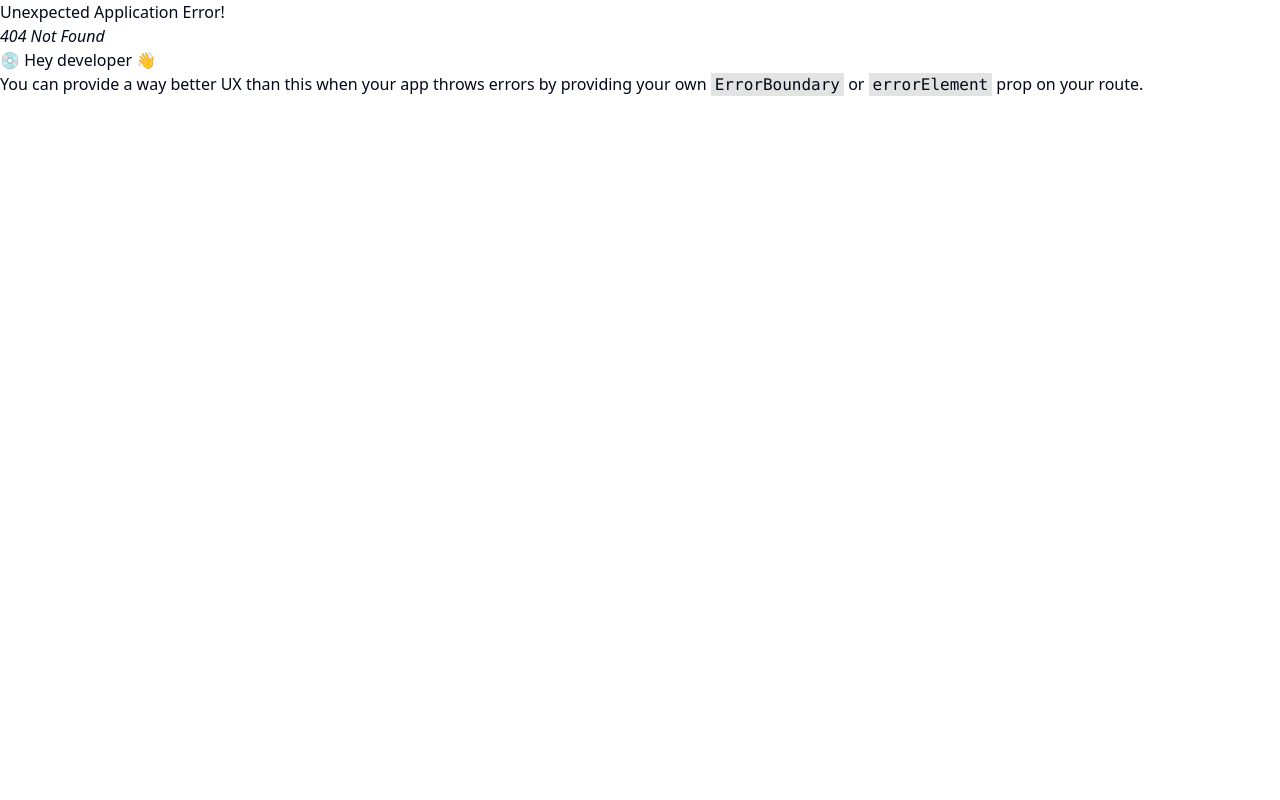
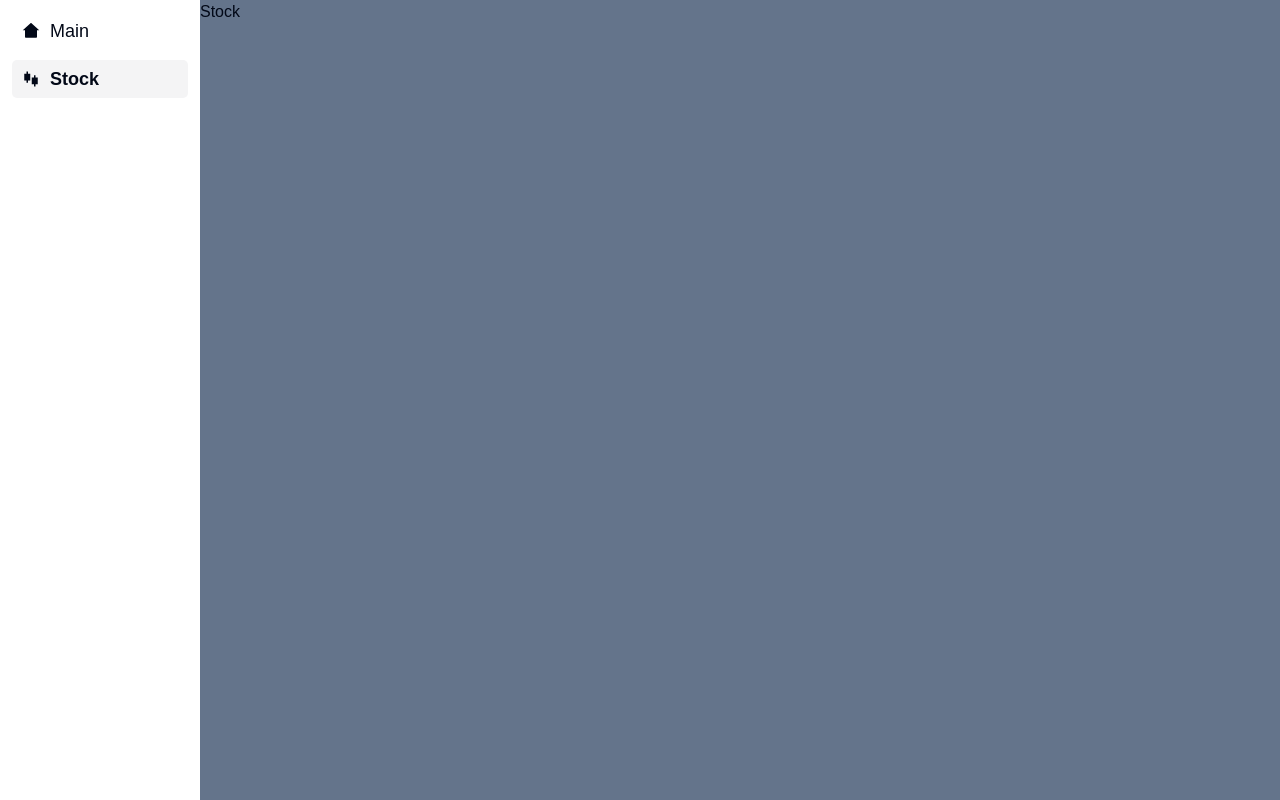
Before and after one commit to VolodymyrVoronov/market-tool, a React (Vite) app: page /stock in a window 1280 px wide. Before the commit this address had no page. Built offline with nearby package versions, Linux system fonts and the light colour scheme.

Commit message:
Added AppLayout, Nav.

```diff
--- a/package.json
+++ b/package.json
@@ -10,6 +10,7 @@
     "preview": "vite preview"
   },
   "dependencies": {
+    "@fontsource-variable/nunito": "^5.0.18",
     "@radix-ui/react-icons": "^1.3.0",
     "@radix-ui/react-slot": "^1.0.2",
     "@tanstack/react-query": "^5.28.9",
@@ -18,6 +19,7 @@
     "clsx": "^2.1.0",
     "react": "^18.2.0",
     "react-dom": "^18.2.0",
+    "react-icons": "^5.0.1",
     "react-router-dom": "^6.22.3",
     "tailwind-merge": "^2.2.2",
     "tailwindcss-animate": "^1.0.7"
--- a/src/App.tsx
+++ /dev/null
@@ -1,16 +0,0 @@
-import { Outlet } from "react-router-dom";
-
-import { Button } from "./components/ui/button";
-
-const App = (): JSX.Element => {
-  return (
-    <div>
-      <h1>Market Tool</h1>
-      <Button variant="default">Button</Button>
-
-      <Outlet />
-    </div>
-  );
-};
-
-export default App;
--- /dev/null
+++ b/src/components/AppLayout/AppLayout.tsx
@@ -0,0 +1,17 @@
+import { Outlet } from "react-router-dom";
+
+import Sidebar from "../Sidebar/Sidebar";
+
+const AppLayout = (): JSX.Element => {
+  return (
+    <main className="flex flex-col md:flex-row h-[100vh]">
+      <Sidebar />
+
+      <div className=" w-full overflow-auto bg-slate-500">
+        <Outlet />
+      </div>
+    </main>
+  );
+};
+
+export default AppLayout;
--- /dev/null
+++ b/src/components/Nav/Nav.tsx
@@ -0,0 +1,27 @@
+import { RiHome2Fill, RiStockFill } from "react-icons/ri";
+
+import { ROUTES } from "@/constants";
+
+import NavItem from "../NavItem/NavItem";
+
+const Nav = (): JSX.Element => {
+  return (
+    <nav>
+      <ul className="flex flex-row md:flex-col gap-2.5 text-lg">
+        <li>
+          <NavItem to={ROUTES.MAIN}>
+            <RiHome2Fill /> Main
+          </NavItem>
+        </li>
+
+        <li>
+          <NavItem to={ROUTES.STOCK}>
+            <RiStockFill /> Stock
+          </NavItem>
+        </li>
+      </ul>
+    </nav>
+  );
+};
+
+export default Nav;
--- /dev/null
+++ b/src/components/NavItem/NavItem.module.css
@@ -0,0 +1,24 @@
+.link {
+  display: flex;
+  align-items: center;
+  gap: 10px;
+
+  width: 100%;
+
+  padding: 5px 10px;
+
+  border-radius: 5px;
+
+  &:hover {
+    text-decoration: underline;
+  }
+}
+
+.active {
+  background-color: #f4f4f5;
+  font-weight: 700;
+
+  &:hover {
+    text-decoration: none;
+  }
+}
--- /dev/null
+++ b/src/components/NavItem/NavItem.tsx
@@ -0,0 +1,25 @@
+import { ReactNode } from "react";
+import { NavLink } from "react-router-dom";
+
+import styles from "./NavItem.module.css";
+
+interface INavItemProps {
+  to: string;
+
+  children: ReactNode;
+}
+
+const NavItem = ({ to, children }: INavItemProps): JSX.Element => {
+  return (
+    <NavLink
+      to={to}
+      className={({ isActive }) =>
+        isActive ? `${styles.link} ${styles.active}` : `${styles.link}`
+      }
+    >
+      {children}
+    </NavLink>
+  );
+};
+
+export default NavItem;
--- /dev/null
+++ b/src/components/Sidebar/Sidebar.tsx
@@ -0,0 +1,11 @@
+import Nav from "../Nav/Nav";
+
+const Sidebar = (): JSX.Element => {
+  return (
+    <div className="min-w-[200px] p-3">
+      <Nav />
+    </div>
+  );
+};
+
+export default Sidebar;
--- a/src/constants/index.ts
+++ b/src/constants/index.ts
@@ -1,7 +1,9 @@
 export const PATHS = {
   MAIN: "/",
+  STOCK: "/stock",
 } as const;
 
 export const ROUTES = {
   MAIN: PATHS.MAIN,
+  STOCK: PATHS.STOCK,
 } as const;
--- /dev/null
+++ b/src/pages/Main/Main.tsx
@@ -0,0 +1,7 @@
+import React from "react";
+
+const Main = (): JSX.Element => {
+  return <div>Main</div>;
+};
+
+export default Main;
--- /dev/null
+++ b/src/pages/Stock/Stock.tsx
@@ -0,0 +1,7 @@
+import React from "react";
+
+const Stock = () => {
+  return <div>Stock</div>;
+};
+
+export default Stock;
--- a/src/styles/custom.css
+++ b/src/styles/custom.css
@@ -3,3 +3,7 @@
   padding: 0;
   margin: 0;
 }
+
+body {
+  font-family: "Nunito Variable", sans-serif;
+}
```
Also changed, not shown: src/main.tsx (+17 -4 lines), 1 other file (tests, documents, lock files or other folders).
